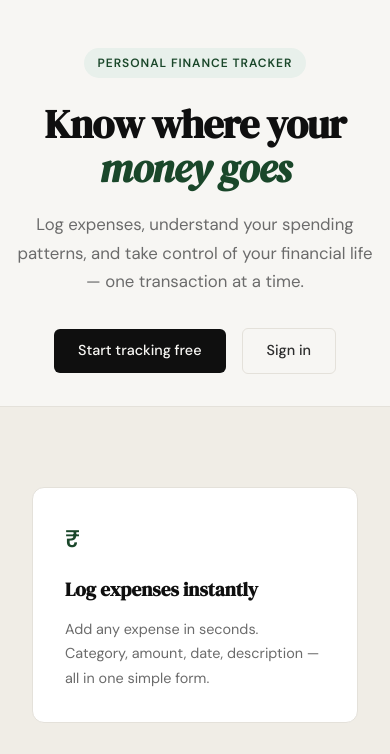
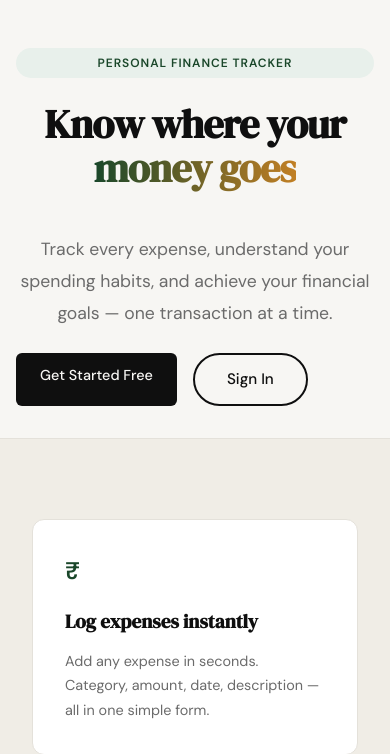
Before and after one commit to wolfn22/spendly, a Flask app: page / in a window 390 px wide. Shown: the part 61-815 px from the top of the page. Run offline with Flask 3, Linux system fonts and the light colour scheme.

Commit message:
Update hero section with modern design
- Modified templates/landing.html hero section:
  * New structure with hero-content and hero-visual divs
  * Updated typography: hero-tag, hero-title with highlight span, hero-description
  * New button group: btn-primary (Get Started Free) and btn-secondary (Sign In)
  * Replaced mock card visual with stats-grid showing key metrics
  * Improved semantic structure and content

- Added modern CSS for hero section in static/css/style.css:
  * Updated .hero styling with padding, position, overflow
  * New classes: .hero-content, .hero-tag, .hero-title, .highlight, .hero-description
  * New button styles: .btn-secondary with hover effects
  * New visual styles: .hero-visual, .stats-grid, .stat-item with hover effects
  * Modern design elements: gradients, transitions, transforms, glassmorphism-inspired effects
  * Responsive design with auto-fit grid and clamp() for fluid typography

- Preserved existing functionality: all routes and links unchanged
- Modernized visual design while maintaining brand consistency

```diff
--- a/static/css/style.css
+++ b/static/css/style.css
@@ -254,6 +254,152 @@ a { color: inherit; text-decoration: none; }
     font-weight: 500;
     color: var(--ink-muted);
     text-align: right;
+}
+
+/* ------------------------------------------------------------------ */
+/* Hero Section - Modern Design                                        */
+/* ------------------------------------------------------------------ */
+
+.hero {
+    padding: 6rem 2rem;
+    position: relative;
+    overflow: hidden;
+}
+
+.hero-content {
+    flex: 1;
+    display: flex;
+    flex-direction: column;
+    gap: 1.5rem;
+}
+
+.hero-tag {
+    display: inline-block;
+    background: var(--accent-light);
+    color: var(--accent);
+    font-size: 0.75rem;
+    font-weight: 600;
+    letter-spacing: 0.08em;
+    text-transform: uppercase;
+    padding: 0.35rem 0.85rem;
+    border-radius: 20px;
+}
+
+.hero-title {
+    font-family: var(--font-display);
+    font-size: clamp(2.5rem, 6vw, 4rem);
+    line-height: 1.1;
+    letter-spacing: -0.02em;
+    color: var(--ink);
+    position: relative;
+}
+
+.highlight {
+    color: var(--accent);
+    font-weight: 600;
+    background: linear-gradient(to right, var(--accent), var(--accent-2));
+    -webkit-background-clip: text;
+    -webkit-text-fill-color: transparent;
+    background-clip: text;
+}
+
+.hero-description {
+    font-size: 1.1rem;
+    color: var(--ink-muted);
+    line-height: 1.8;
+    max-width: 500px;
+}
+
+.hero-buttons {
+    display: flex;
+    gap: 1rem;
+    flex-wrap: wrap;
+}
+
+.btn-secondary {
+    display: inline-block;
+    background: var(--paper);
+    color: var(--ink);
+    padding: 0.75rem 2rem;
+    border-radius: 50px;
+    font-weight: 500;
+    border: 2px solid var(--ink);
+    transition: all 0.3s ease;
+    font-family: var(--font-body);
+    font-size: 0.95rem;
+}
+
+.btn-secondary:hover {
+    background: var(--ink);
+    color: var(--paper);
+    transform: translateY(-2px);
+    box-shadow: 0 4px 12px rgba(0,0,0,0.15);
+}
+
+.hero-visual {
+    flex: 1;
+    display: flex;
+    justify-content: center;
+    align-items: center;
+    padding: 2rem;
+}
+
+.stats-grid {
+    display: grid;
+    grid-template-columns: repeat(auto-fit, minmax(180px, 1fr));
+    gap: 1.5rem;
+    width: 100%;
+    max-width: 500px;
+}
+
+.stat-item {
+    background: var(--paper-card);
+    border: 1px solid var(--border);
+    border-radius: 16px;
+    padding: 1.5rem;
+    text-align: center;
+    transition: all 0.3s ease;
+    position: relative;
+    overflow: hidden;
+}
+
+.stat-item:hover {
+    transform: translateY(-4px);
+    box-shadow: 0 8px 25px rgba(0,0,0,0.08);
+    border-color: var(--accent);
+}
+
+.stat-item::before {
+    content: '';
+    position: absolute;
+    top: 0;
+    left: 0;
+    width: 4px;
+    height: 100%;
+    background: linear-gradient(to bottom, var(--accent), var(--accent-2));
+    opacity: 0;
+    transition: opacity 0.3s ease;
+}
+
+.stat-item:hover::before {
+    opacity: 1;
+}
+
+.stat-number {
+    font-family: var(--font-display);
+    font-size: 2.2rem;
+    font-weight: 700;
+    color: var(--ink);
+    margin-bottom: 0.5rem;
+    line-height: 1.2;
+}
+
+.stat-label {
+    font-size: 0.9rem;
+    color: var(--ink-muted);
+    font-weight: 500;
+    text-transform: uppercase;
+    letter-spacing: 0.5px;
 }
 
 /* ------------------------------------------------------------------ */
--- a/templates/landing.html
+++ b/templates/landing.html
@@ -5,57 +5,38 @@
 {% block content %}
 
 <section class="hero">
-    <div class="hero-inner">
-        <div class="hero-badge">Personal Finance Tracker</div>
+    <div class="hero-content">
+        <div class="hero-tag">Personal Finance Tracker</div>
         <h1 class="hero-title">
             Know where your<br>
-            <em>money goes</em>
+            <span class="highlight">money goes</span>
         </h1>
-        <p class="hero-subtitle">
-            Log expenses, understand your spending patterns,
-            and take control of your financial life —
-            one transaction at a time.
+        <p class="hero-description">
+            Track every expense, understand your spending habits,
+            and achieve your financial goals — one transaction at a time.
         </p>
-        <div class="hero-actions">
-            <a href="{{ url_for('register') }}" class="btn-primary">Start tracking free</a>
-            <a href="{{ url_for('login') }}" class="btn-ghost">Sign in</a>
+        <div class="hero-buttons">
+            <a href="{{ url_for('register') }}" class="btn-primary">Get Started Free</a>
+            <a href="{{ url_for('login') }}" class="btn-secondary">Sign In</a>
         </div>
     </div>
     <div class="hero-visual">
-        <div class="mock-card">
-            <div class="mock-card-header">
-                <span class="mock-label">March 2026</span>
-                <span class="mock-total">₹12,450</span>
+        <div class="stats-grid">
+            <div class="stat-item">
+                <h3 class="stat-number">₹12,450</h3>
+                <p class="stat-label">Monthly Expenses</p>
             </div>
-            <div class="mock-bars">
-                <div class="mock-bar-row">
-                    <span class="mock-cat">Bills</span>
-                    <div class="mock-bar-track">
-                        <div class="mock-bar" style="width: 72%"></div>
-                    </div>
-                    <span class="mock-amt">₹4,500</span>
-                </div>
-                <div class="mock-bar-row">
-                    <span class="mock-cat">Food</span>
-                    <div class="mock-bar-track">
-                        <div class="mock-bar mock-bar-2" style="width: 52%"></div>
-                    </div>
-                    <span class="mock-amt">₹3,200</span>
-                </div>
-                <div class="mock-bar-row">
-                    <span class="mock-cat">Health</span>
-                    <div class="mock-bar-track">
-                        <div class="mock-bar mock-bar-3" style="width: 33%"></div>
-                    </div>
-                    <span class="mock-amt">₹2,050</span>
-                </div>
-                <div class="mock-bar-row">
-                    <span class="mock-cat">Transport</span>
-                    <div class="mock-bar-track">
-                        <div class="mock-bar mock-bar-4" style="width: 28%"></div>
-                    </div>
-                    <span class="mock-amt">₹1,800</span>
-                </div>
+            <div class="stat-item">
+                <h3 class="stat-number">87%</h3>
+                <p class="stat-label">Budget On Track</p>
+            </div>
+            <div class="stat-item">
+                <h3 class="stat-number">124</h3>
+                <p class="stat-label">Transactions This Month</p>
+            </div>
+            <div class="stat-item">
+                <h3 class="stat-number">5.2★</h3>
+                <p class="stat-label">User Rating</p>
             </div>
         </div>
     </div>
```
